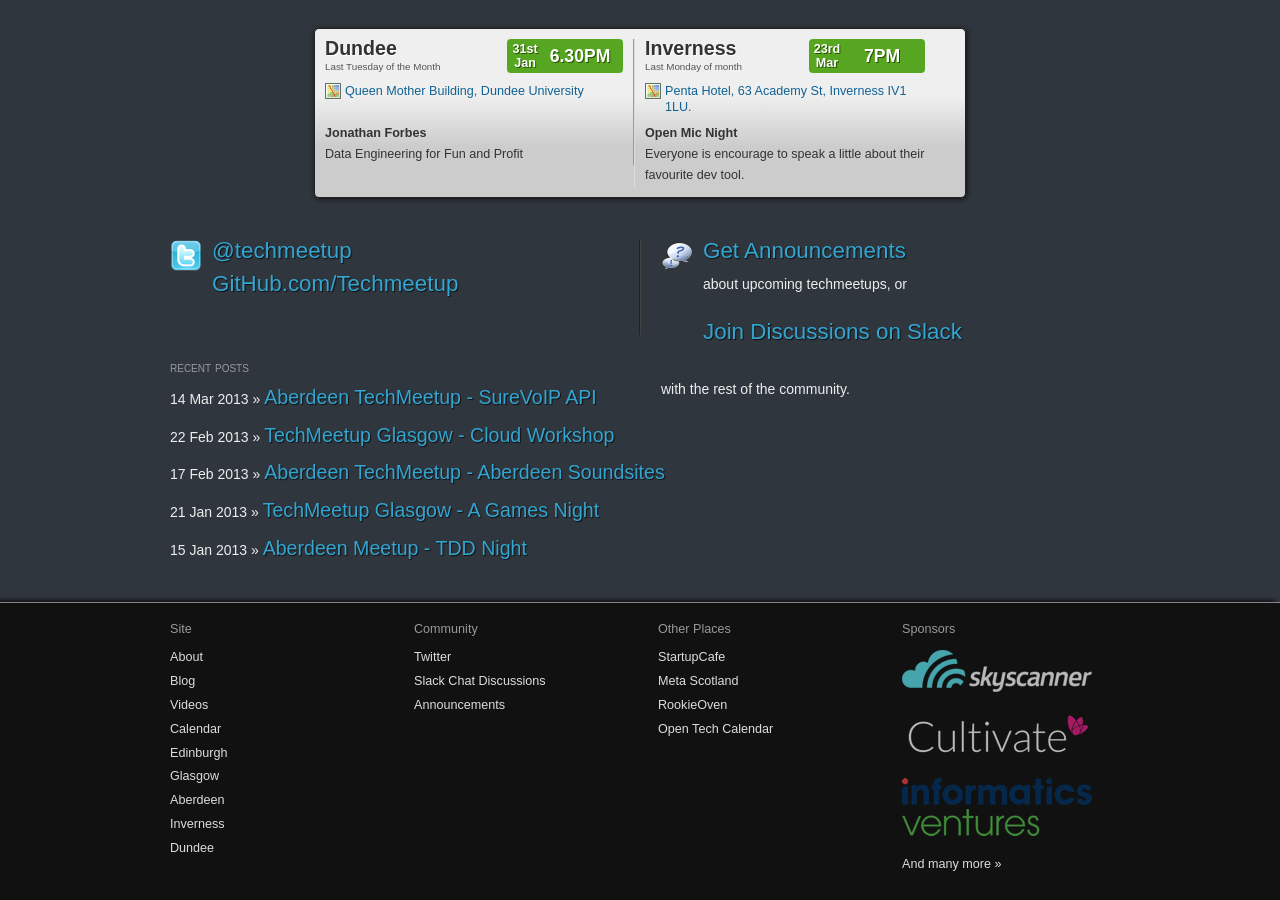
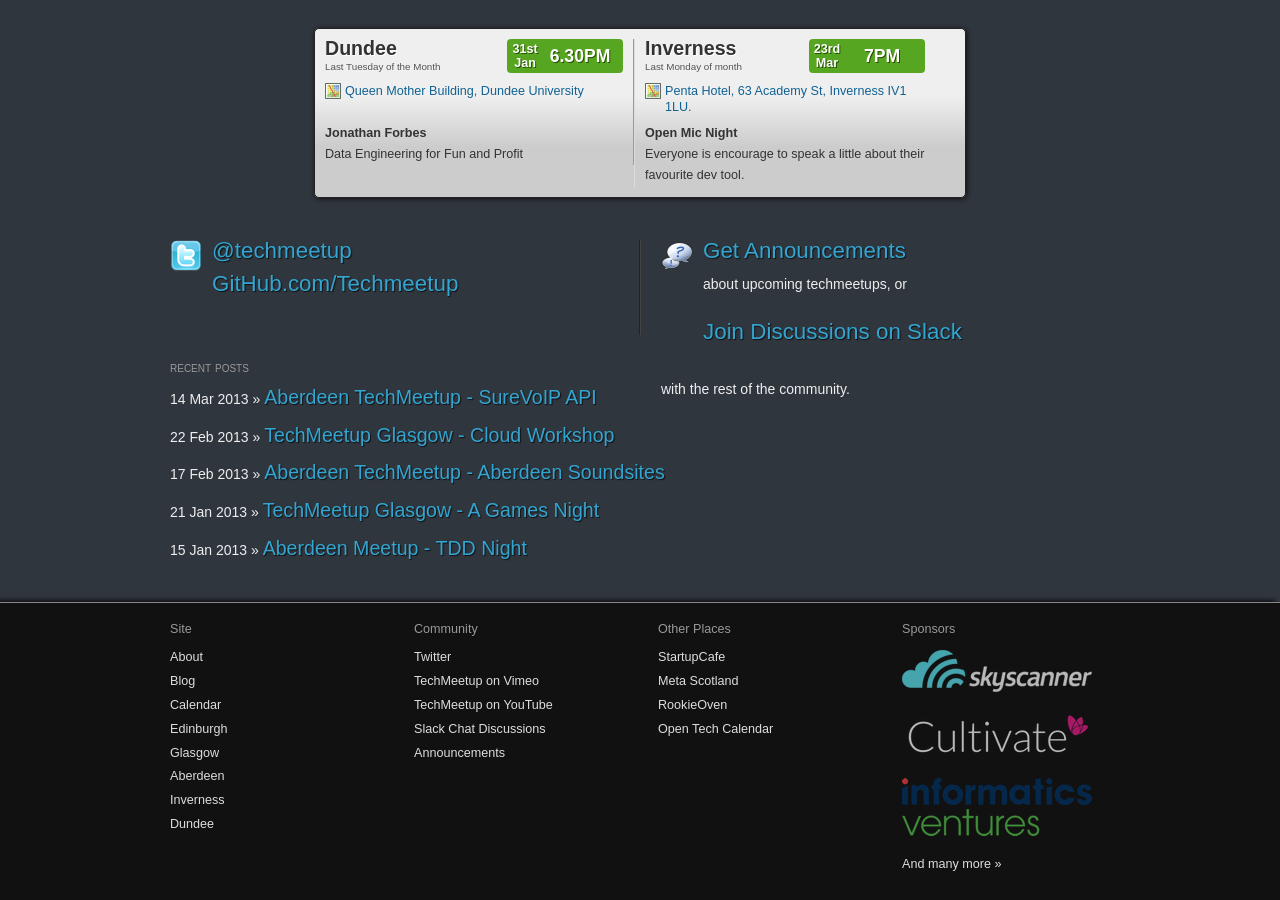
Before and after one commit to techmeetup/techmeetup.co.uk, a Jekyll site: the page built from index.html, in a window 1280 px wide and 900 px high, scrolled down 618 px. Built offline with Jekyll 4.4.1, drawn with Linux system fonts in a browser that asks for light colours; some of the changed text lies outside the part shown.

Commit message:
Add links for YouTube

```diff
--- a/_layouts/default.html
+++ b/_layouts/default.html
@@ -16,7 +16,8 @@
           <h1><a href="{{ site.baseurl }}/">Tech Meetup</a></h1>
           <ul>
             <li><a href="{{ site.baseurl }}/about.html">About</a></li>
-            <li><a href="http://vimeo.com/techmeetup">Videos</a></li>
+            <li><a href="http://vimeo.com/techmeetup">On Vimeo</a></li>
+            <li><a href="https://www.youtube.com/channel/UCWMSLoZh4U4Pgc8n8ylw8Pg">On Youtube</a></li>
             <li><a href="{{ site.baseurl }}/blog.html">Blog</a></li>
             <!-- <li><a href="/speakers/">Speakers</a></li> -->
             <li><a href="{{ site.baseurl }}/calendar.html">Calendar</a></li>
@@ -32,7 +33,6 @@
         <section><h4>Site</h4>
           <ul><li><a href="{{ site.baseurl }}/about.html">About</a></li>
             <li><a href="{{ site.baseurl }}/blog.html">Blog</a></li>
-            <li><a href="http://vimeo.com/techmeetup">Videos</a></li>
             <li><a href="{{ site.baseurl }}/calendar.html">Calendar</a></li>
             <li><a href="{{ site.baseurl }}/edinburgh.html">Edinburgh</a></li>
             <li><a href="{{ site.baseurl }}/glasgow.html">Glasgow</a></li>
@@ -42,7 +42,10 @@
         </ul></section>
 
         <section><h4>Community</h4>
-          <ul><li><a href="http://twitter.com/techmeetup">Twitter</a></li>
+          <ul>
+            <li><a href="http://twitter.com/techmeetup">Twitter</a></li>
+            <li><a href="http://vimeo.com/techmeetup">TechMeetup on Vimeo</a></li>
+            <li><a href="https://www.youtube.com/channel/UCWMSLoZh4U4Pgc8n8ylw8Pg">TechMeetup on YouTube</a></li>
             <li>
               <a href="http://techmeetup.herokuapp.com/">
                 Slack Chat Discussions</a></li>
```
